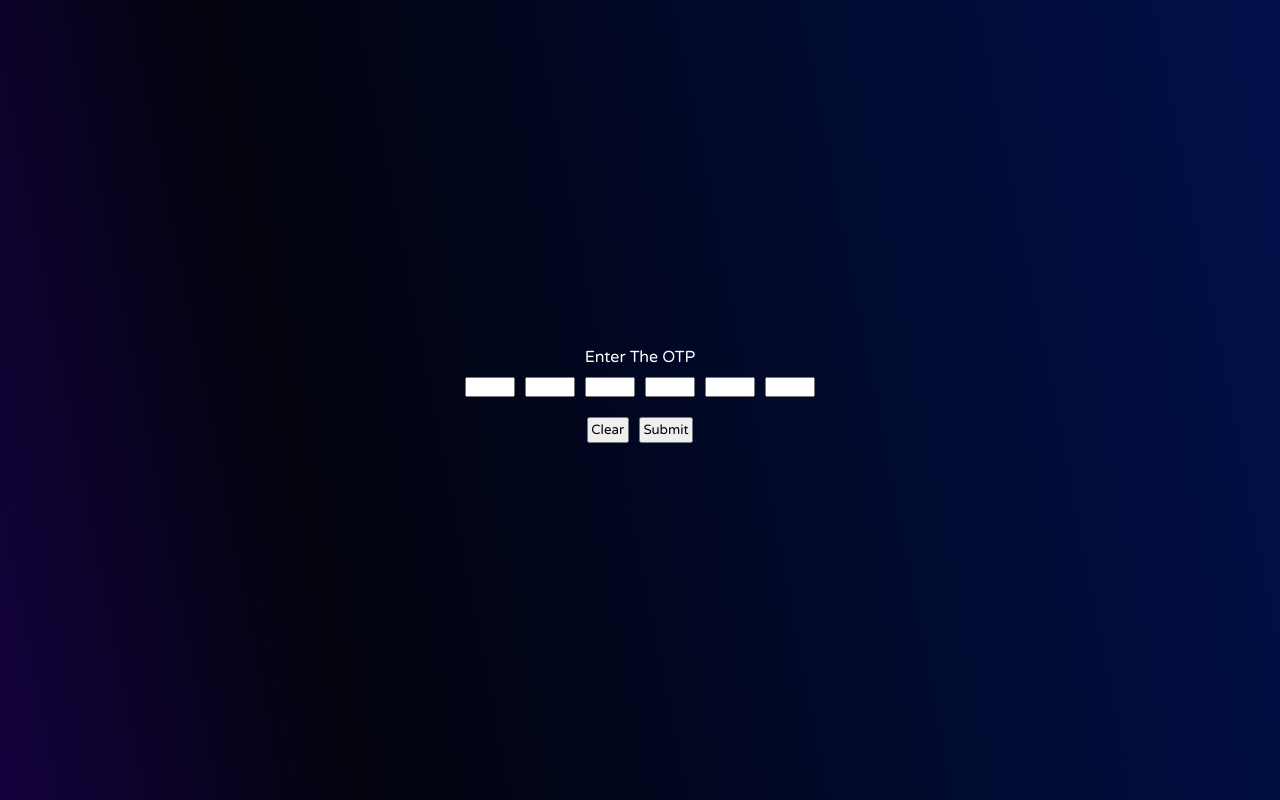
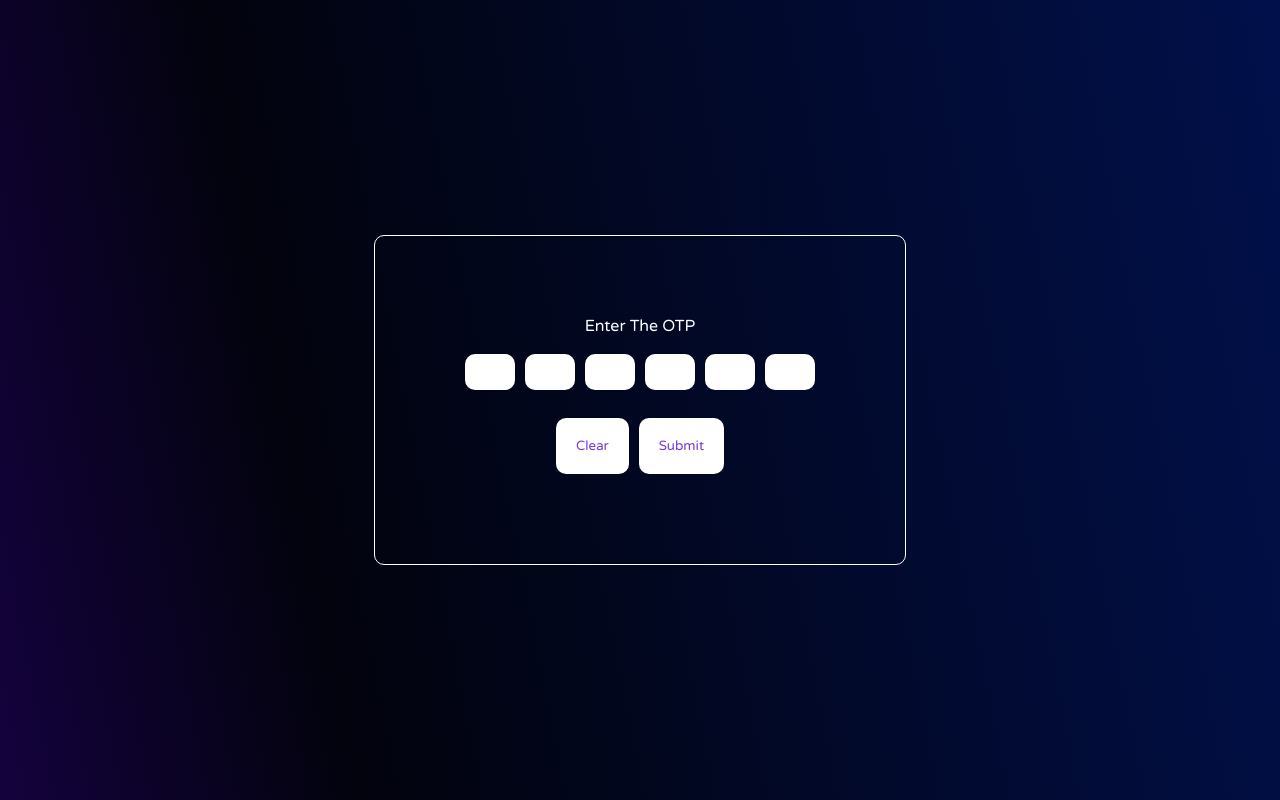
Before and after one commit to sagnik2001/React_Video_App_Frontend, a React (Create React App) app: page /otppage in a window 1280 px wide. Built offline with nearby package versions, Linux system fonts and the light colour scheme.

Commit message:
Sagnik/changes

```diff
--- a/src/Pages/CreateProfile/CreateProfile.css
+++ b/src/Pages/CreateProfile/CreateProfile.css
@@ -67,8 +67,8 @@
   align-items: center;
 } */
 
-@media screen and (max-width:600px) {
+/* @media screen and (max-width:600px) {
   #main1 {
     background: none !important;
   }
-}
+} */
--- a/src/Pages/Login/Login.css
+++ b/src/Pages/Login/Login.css
@@ -177,3 +177,23 @@ button {
     font-size: medium;
   }
 }
+
+button {
+  border: none;
+  background-color: white;
+  padding: 20px;
+  border-radius: 10px;
+  cursor: pointer;
+  color: #7439db;
+}
+label {
+  text-align: left;
+  padding: 0.25rem 0;
+  font-family: Comfortaa;
+}
+input {
+  margin: 0.5rem 0;
+  padding: 1rem;
+  border: none;
+  border-radius: 10px;
+}
--- a/src/Pages/otpPage/Otp.module.css
+++ b/src/Pages/otpPage/Otp.module.css
@@ -1,5 +1,6 @@
 .otpfield {
   width: 50px;
+  padding: 10px;
 }
 
 .otpforms {
--- a/src/Pages/register/Register.css
+++ b/src/Pages/register/Register.css
@@ -175,3 +175,31 @@ form {
     font-size: medium;
   }
 }
+
+
+.auth-form-container,
+.login-form,
+.register-form {
+  display: flex;
+  flex-direction: column;
+
+}
+
+.App {
+  text-align: center;
+  display: flex;
+  /* min-height: 100vh; */
+  align-items: center;
+  color: white;
+  justify-content: center;
+  background-image: linear-gradient(79deg, #14023e, #02030d 25%, #01104b);
+}
+
+@media screen and (min-width: 60px) {
+  .auth-form-container {
+    padding: 5rem;
+    border: 1px solid white;
+    border-radius: 10px;
+    margin: 0.5rem;
+  }
+}
```
